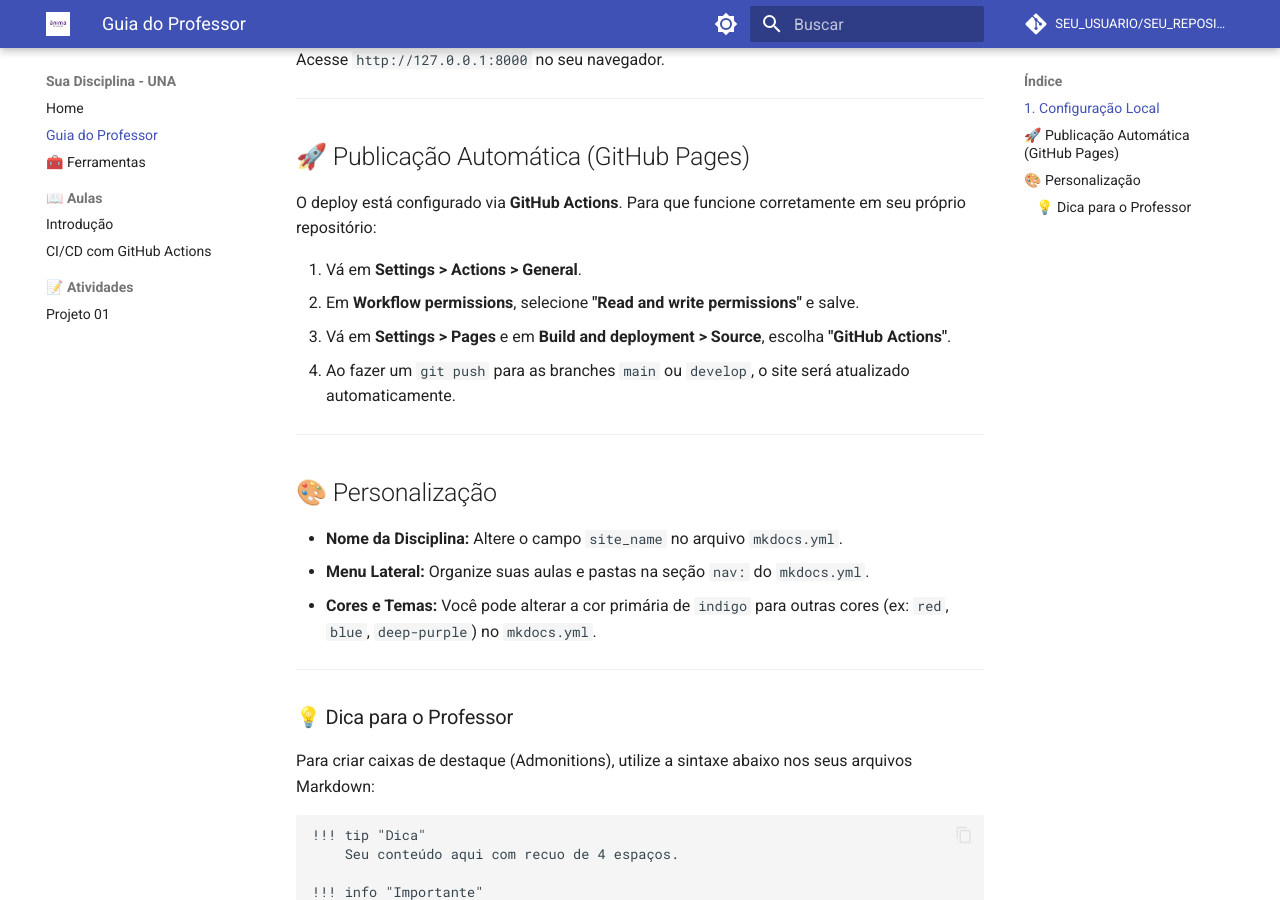
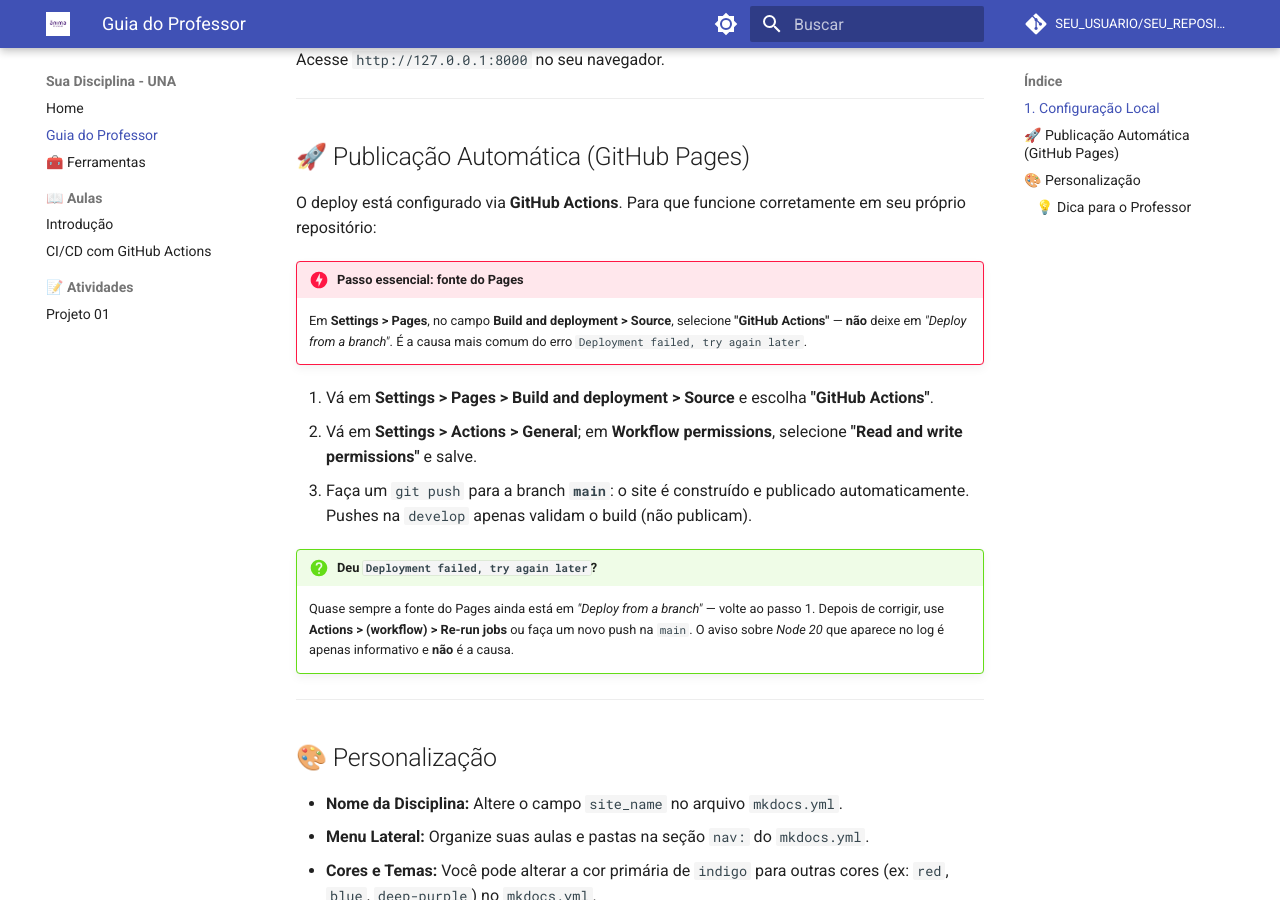
Before and after one commit to danhpaiva/una-uc-mkdocs-template, an MkDocs documentation site: the page built from docs/setup.md, in a window 1280 px wide and 900 px high, scrolled down 828 px. Built offline with MkDocs 1.6.1 and Material for MkDocs 9.7.7, drawn with Linux system fonts in a browser that asks for light colours; comment, search, counter and statistics services are not loaded.

Commit message:
docs: destaca fonte do Pages e troubleshooting no guia
Coloca "Source = GitHub Actions" como primeiro passo e em destaque, pois
é a causa mais comum do erro "Deployment failed, try again later".
Corrige a descrição do gatilho (só a main publica; develop valida) e
adiciona seção de troubleshooting esclarecendo que o aviso do Node 20
não é a causa.

Co-Authored-By: Claude Opus 4.7 <noreply@anthropic.com>

```diff
--- a/docs/setup.md
+++ b/docs/setup.md
@@ -49,10 +49,15 @@ Acesse `http://127.0.0.1:8000` no seu navegador.
 
 O deploy está configurado via **GitHub Actions**. Para que funcione corretamente em seu próprio repositório:
 
-1. Vá em **Settings > Actions > General**.
-2. Em **Workflow permissions**, selecione **"Read and write permissions"** e salve.
-3. Vá em **Settings > Pages** e em **Build and deployment > Source**, escolha **"GitHub Actions"**.
-4. Ao fazer um `git push` para as branches `main` ou `develop`, o site será atualizado automaticamente.
+!!! danger "Passo essencial: fonte do Pages"
+    Em **Settings > Pages**, no campo **Build and deployment > Source**, selecione **"GitHub Actions"** — **não** deixe em *"Deploy from a branch"*. É a causa mais comum do erro `Deployment failed, try again later`.
+
+1. Vá em **Settings > Pages > Build and deployment > Source** e escolha **"GitHub Actions"**.
+2. Vá em **Settings > Actions > General**; em **Workflow permissions**, selecione **"Read and write permissions"** e salve.
+3. Faça um `git push` para a branch **`main`**: o site é construído e publicado automaticamente. Pushes na `develop` apenas validam o build (não publicam).
+
+!!! question "Deu `Deployment failed, try again later`?"
+    Quase sempre a fonte do Pages ainda está em *"Deploy from a branch"* — volte ao passo 1. Depois de corrigir, use **Actions > (workflow) > Re-run jobs** ou faça um novo push na `main`. O aviso sobre *Node 20* que aparece no log é apenas informativo e **não** é a causa.
 
 ---
 
```
